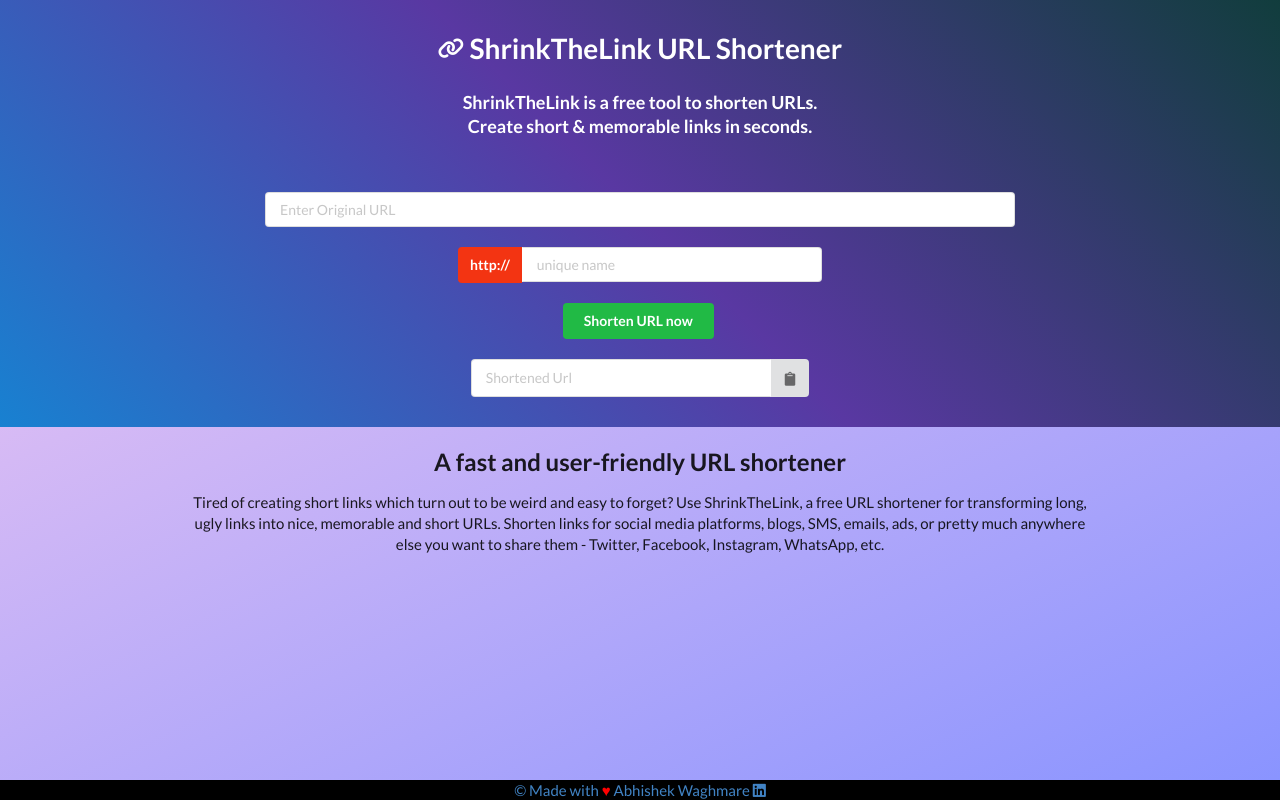
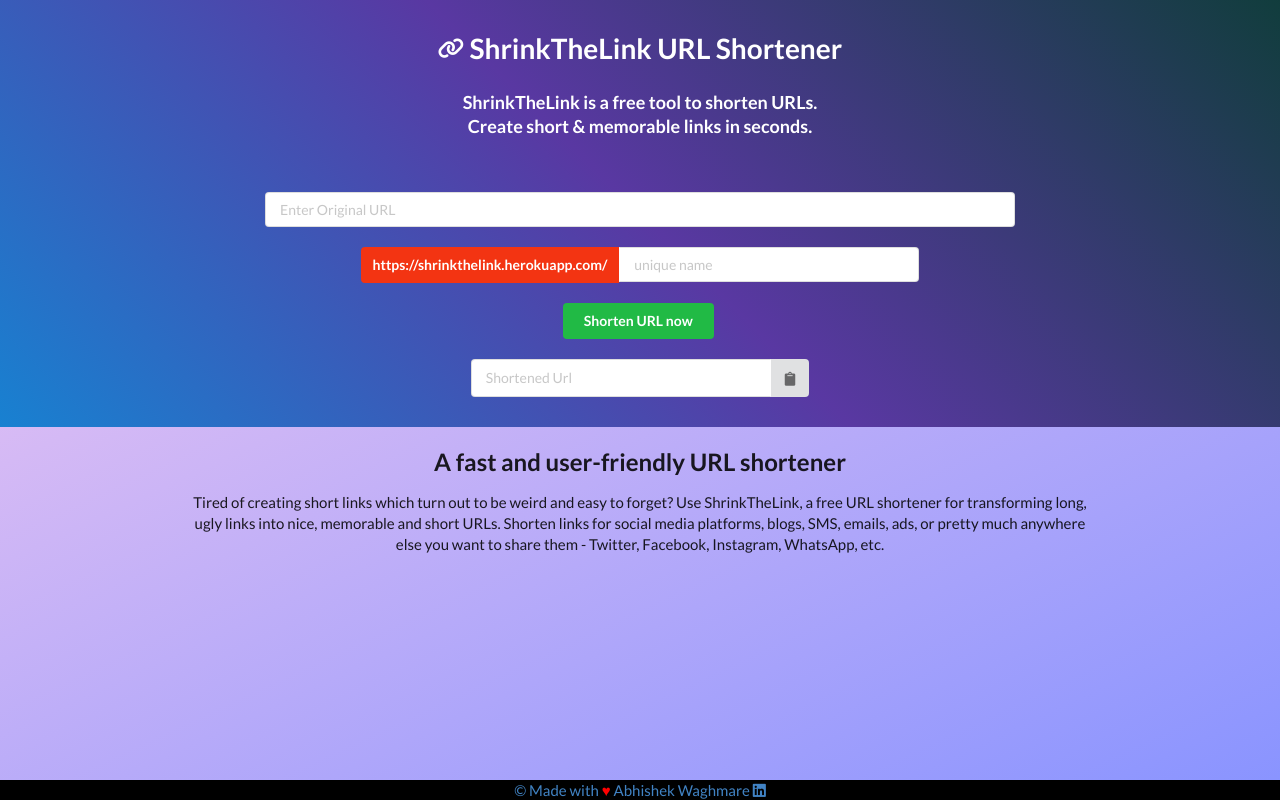
Before and after one commit to abhiwaghmare/ShrinkTheLink, a Django app: page / in a window 1280 px wide. Run offline with Django 3.2, Linux system fonts and the light colour scheme; some libraries are stand-ins or nearby versions.

Commit message:
minor change

```diff
--- a/shortner/templates/index.html
+++ b/shortner/templates/index.html
@@ -44,7 +44,7 @@
                   class="ui label"
                   style="background-color: rgb(243, 52, 18); color: white"
                 >
-                  http://
+                https://shrinkthelink.herokuapp.com/
                 </div>
                 <input
                   style="width: 300px; height: 35px"
--- a/shortner/views.py
+++ b/shortner/views.py
@@ -19,7 +19,7 @@
                 )
                 newurl.save()
                 res = 'success'
-                msg = 'www.shrinklink.com/'+ str(short)
+                msg = 'https://shrinkthelink.herokuapp.com/'+ str(short)
                 return render(request,'index.html',{'msg':msg})
             else:
                 msg = "Oops! unique name already exists"
```
